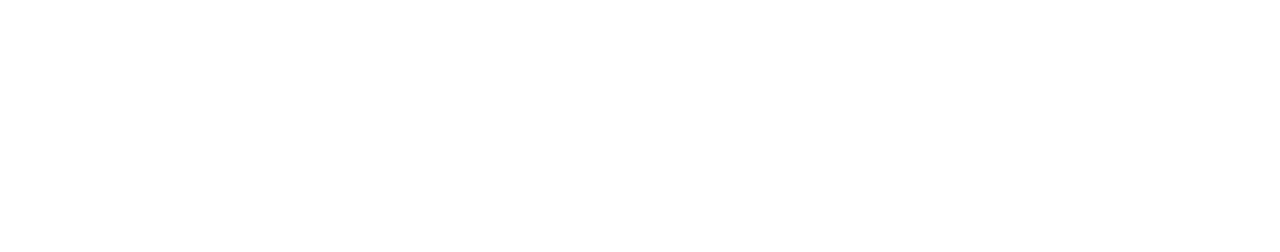
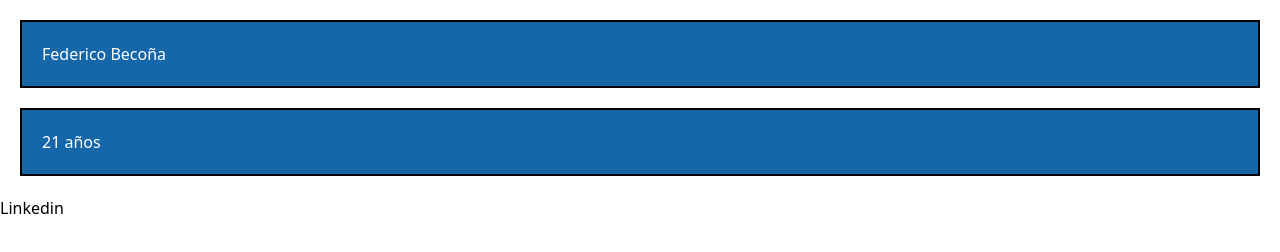
Before and after one commit to ucudal/PW_2021_Website-federicobecona, a website: page docs/index.html in a window 1280 px wide. Drawn offline with nearby package versions, Linux system fonts and the light colour scheme.

Commit message:
Primeros títulos

```diff
--- a/docs/index.html
+++ b/docs/index.html
@@ -4,11 +4,15 @@
     <meta charset="UTF-8">
     <meta http-equiv="X-UA-Compatible" content="IE=edge">
     <meta name="viewport" content="width=device-width, initial-scale=1.0">
+    <link rel="stylesheet" href="https://unpkg.com/tailwindcss@^2/dist/tailwind.min.css">
+    <link rel="stylesheet" href="styles.css">
     <title>CV Federico Becoña</title>
 </head>
 <body>
 
-
+    <h1 class="cv" cen>Federico Becoña</h1>
+    <h2 class="cv" cen>21 años</h2>
+    <a href="https://www.linkedin.com/in/federicobecona/" >Linkedin</a>
 
 </body>
 </html>
--- /dev/null
+++ b/docs/styles.css
@@ -0,0 +1,7 @@
+.cv {
+    background-color: rgb(21, 103, 170);
+    color: white;
+    border: 2px solid black;
+    margin: 20px;
+    padding: 20px;
+}
```
